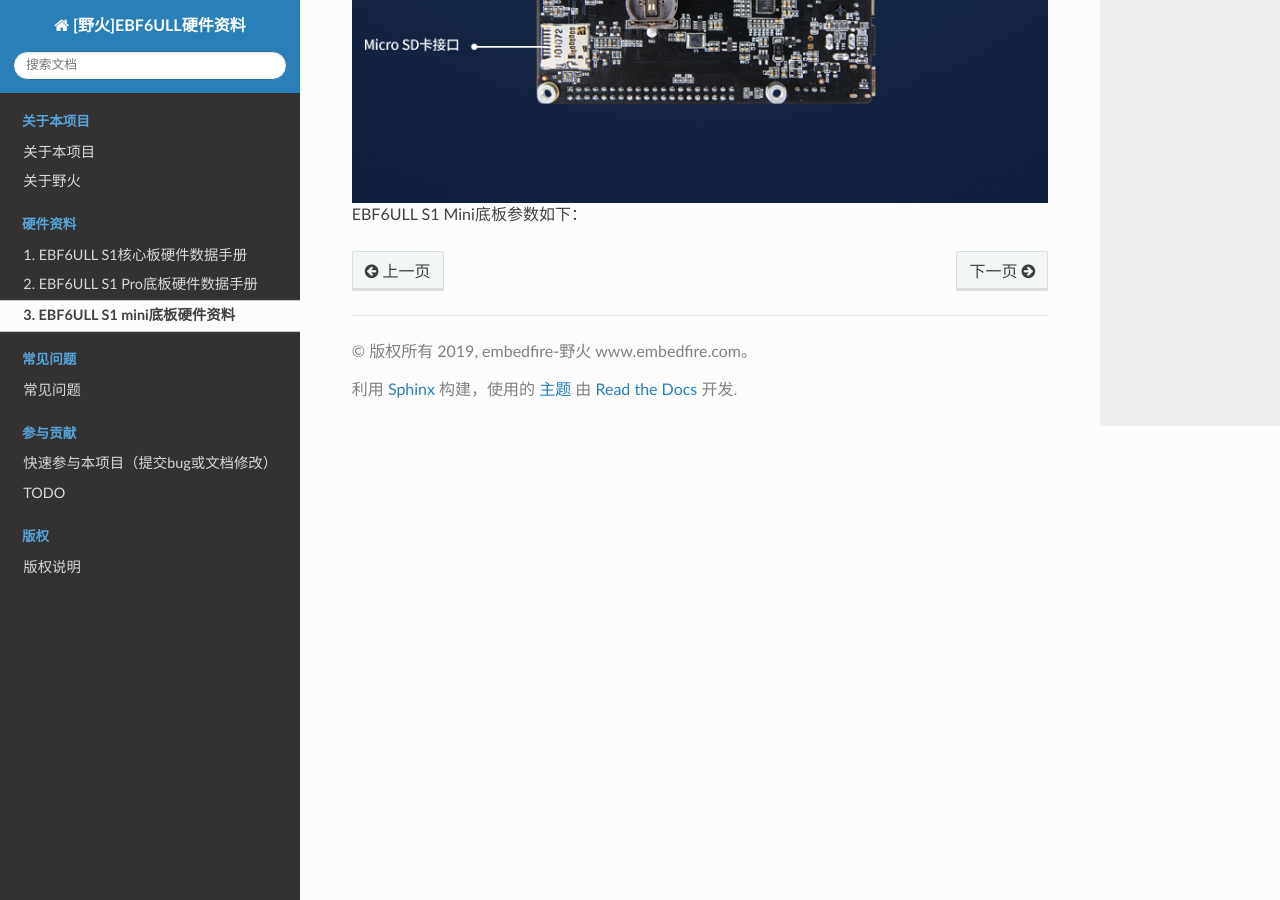
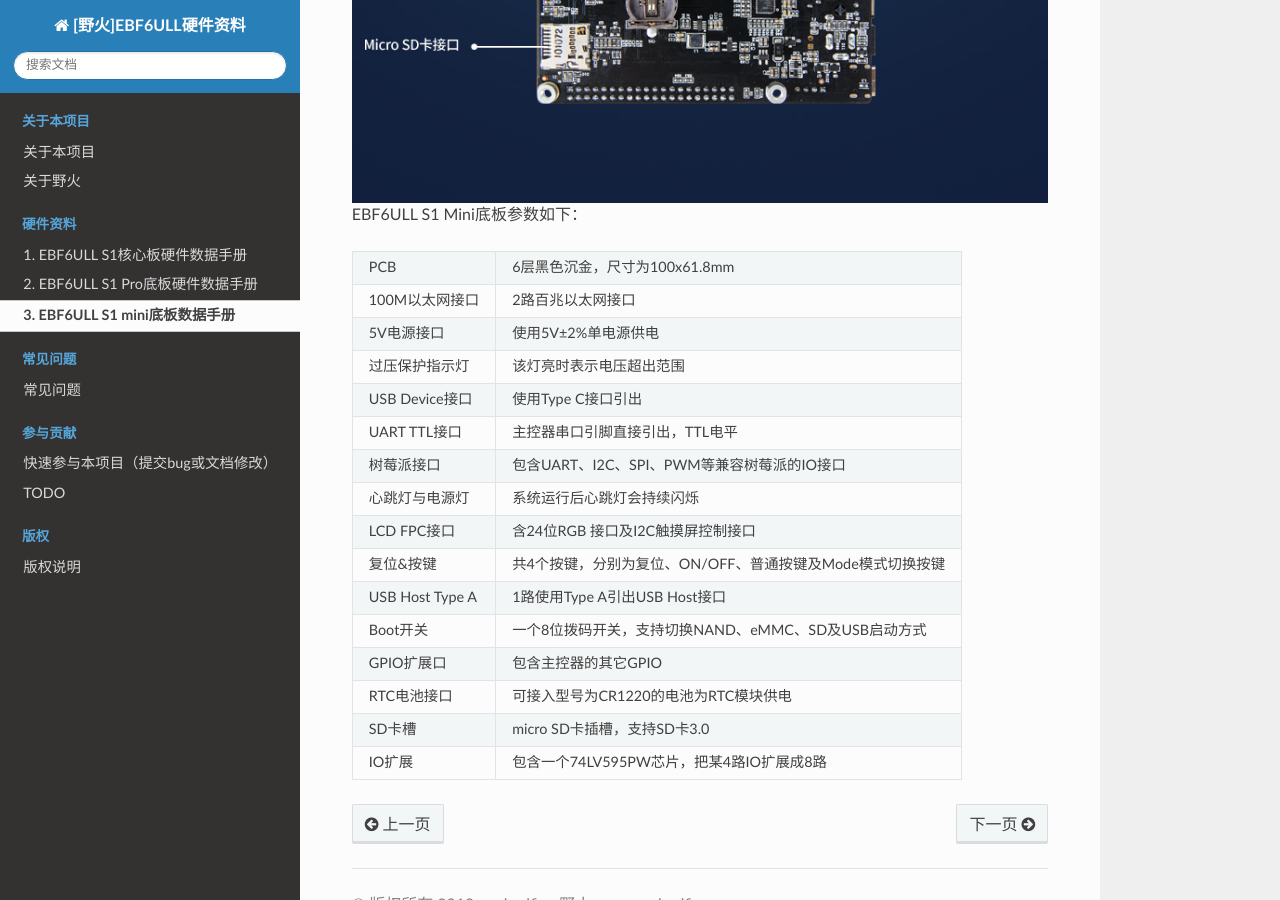
Before and after one commit to Embedfire/ebf_6ull_hardware, a Sphinx documentation site: the page built from documentation/board/ebf6ulls1_mini.rst, in a window 1280 px wide and 900 px high, scrolled down 2216 px. Built offline with Sphinx 7.4.7 and the Read the Docs theme 2.0.0, drawn with Linux system fonts in a browser that asks for light colours; some of the changed text lies outside the part shown.

Commit message:
更新表格

```diff
--- a/documentation/board/ebf6ulls1_mini.rst
+++ b/documentation/board/ebf6ulls1_mini.rst
@@ -1,7 +1,7 @@
 .. vim: syntax=rst
 
 
-EBF6ULL S1 mini底板硬件资料
+EBF6ULL S1 mini底板数据手册
 ==========================================
 
 
@@ -60,7 +60,7 @@
 
 EBF6ULL S1 Mini底板参数如下：
 
-===============    ============================================================
+===============    =================================================================
 
 PCB                 6层黑色沉金，尺寸为100x61.8mm
 
@@ -93,4 +93,4 @@
 SD卡槽              micro SD卡插槽，支持SD卡3.0
 
 IO扩展              包含一个74LV595PW芯片，把某4路IO扩展成8路
-===============    =========================================================
+===============    =================================================================
```
